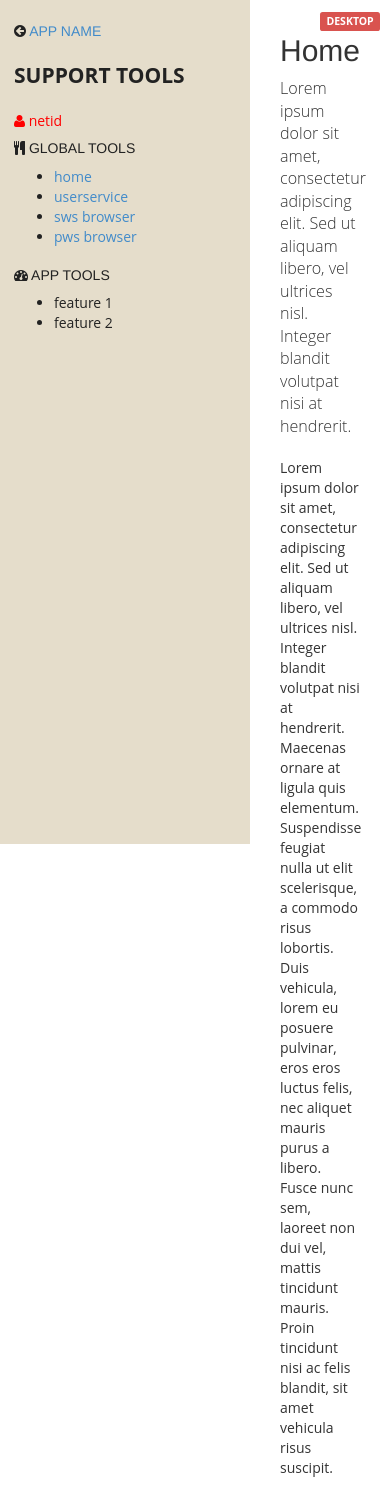
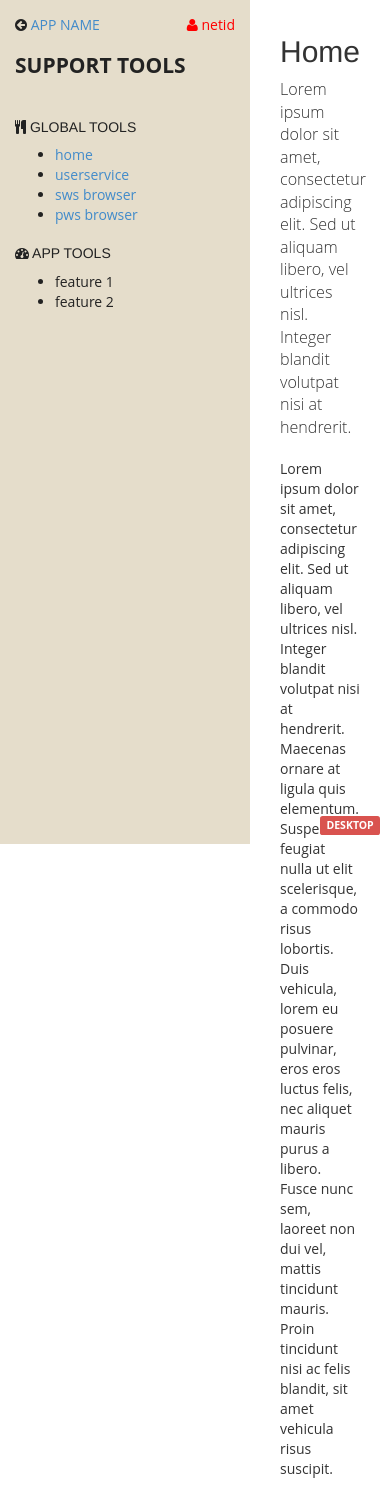
Before and after one commit to uw-it-aca/django-supporttools, a Django app: template supporttools/templates/supporttools/home.html in a window 390 px wide. Run offline with Django 3.2, Linux system fonts and the light colour scheme; the template is opened without the code that fills it, so the values that code supplies are empty; style sheets or scripts are compiled from the project's sources; some libraries are stand-ins or nearby versions.

Commit message:
Adds support for mobile and desktop menu.

```diff
--- a/supporttools/static/supporttools/css/desktop.less
+++ b/supporttools/static/supporttools/css/desktop.less
@@ -23,13 +22,12 @@
     background-attachment: fixed;
     height: auto;
 
-        /*.masthead-inner {
-        position: absolute;
-        right: 0;
-        left: 0;
-        z-index: 15;
-        padding: 30px;
-        }*/
+    .masthead-inner {
+
+        .tool-app {}
+        .tool-name { }
+        .tool-list { background:none; }
+    }
 
 }
 
--- a/supporttools/static/supporttools/css/mobile.less
+++ b/supporttools/static/supporttools/css/mobile.less
@@ -26,17 +26,16 @@ body {
     background: #E5DDCB;
 
 
-    .masthead-inner { padding: 1em;
+    .masthead-inner {
+        .tool-app { margin: 0; padding: 15px; }
+        .tool-name { text-transform: uppercase; font-size: 1.5em; font-weight: bold; padding: 0 15px 15px; }
+        .tool-list { background:#ccc; padding:15px; }
 
-         .tool-name { text-transform: uppercase; margin-bottom: 1em; font-size: 1.5em; font-weight: bold; }
-         ul { margin-bottom: 1.5em; }
-
-
+        ul { margin-bottom: 1.5em; }
     }
 }
 
-.content { padding: 1em; }
-
+.content { padding: 15px; }
 
 .stuck { position: fixed; top: 0; left: 0; right: 0; z-index: 999; }
 
@@ -44,7 +43,7 @@ body {
 
 /*** developer ***/
 
-#developer { position: absolute; top:10px; right: 10px; text-transform: uppercase; }
+#developer { position: absolute; bottom:10px; right: 10px; text-transform: uppercase; }
 
 /*** user service overrides ***/
 /***
--- a/supporttools/templates/supporttools/base.html
+++ b/supporttools/templates/supporttools/base.html
@@ -49,18 +49,23 @@
         {% endcompress %}
         {% endif %}
 
-        <script src="{{ STATIC_URL }}supporttools/js/vendor/modernizr-2.6.2.min.js"></script>
-
     </head>
     <body>
 
         <header class="masthead">
             <div class="masthead-inner">
-           <h5 style="margin-bottom:1.5em;"><i class="fa fa-arrow-circle-left"></i>  <a href="/">APP NAME</a></h5>
 
-            <div class="tool-name">SUPPORT TOOLS</div>
+                <div class="clearfix tool-app">
+                    <div class="pull-left" style="display:inline-block;"><i class="fa fa-arrow-circle-left"></i>  <a href="/">APP NAME</a></div>
+                    <div class="pull-right" style="display:inline-block; color:red;"><i class="fa fa-user"></i> netid</div>
+                </div>
 
-            <div style="color:red;"><i class="fa fa-user"></i> netid</div>
+                <div class="clearfix tool-name">
+                    <span>SUPPORT TOOLS</span>
+                    <div class="pull-right" style="display:inline-block;"><a href="#" id="tool_menu_button"><i class="fa fa-bars"></i></a></div>
+                </div>
+
+                <div id="tool_menu" class="tool-list hide">
 
                     <h5><i class="fa fa-cutlery"></i> GLOBAL TOOLS</h5>
                     <ul>
@@ -75,6 +80,7 @@
                         <li>feature 1</li>
                         <li>feature 2</li>
                     </ul>
+                </div>
 
             </div>
         </header>
@@ -100,26 +106,24 @@
         <script src="//ajax.googleapis.com/ajax/libs/jquery/1.10.2/jquery.min.js"></script>
         <script>window.jQuery || document.write('<script src="{{ STATIC_URL }}supporttools/js/vendor/jquery-1.10.2.min.js"><\/script>')</script>
 
+        <script type="text/javascript">
+            window.support = {
+                is_mobile: {% if request.is_mobile %}true{% else %}false{% endif %},
+                is_tablet: {% if request.is_tablet %}true{% else %}false{% endif %},
+                is_desktop: {% if not request.is_mobile and not request.is_tablet %}true{% else %}false{% endif %}
+            };
+        </script>
+
         <!-- javascript -->
         {% compress js %}
             <script src="{{ STATIC_URL }}supporttools/js/vendor/bootstrap-3.0.0.min.js"></script>
             <script src="{{ STATIC_URL }}supporttools/js/vendor/handlebars-1.0.0.min.js"></script>
 
             <script src="{{ STATIC_URL }}supporttools/js/main.js"></script>
-            {% block extra_js %}{% endblock %}
+
+
         {% endcompress %}
 
-        <!-- Google Analytics: change UA-XXXXX-X to be your site's ID. -->
-        <!--
-        <script>
-            (function(b,o,i,l,e,r){b.GoogleAnalyticsObject=l;b[l]||(b[l]=
-            function(){(b[l].q=b[l].q||[]).push(arguments)});b[l].l=+new Date;
-            e=o.createElement(i);r=o.getElementsByTagName(i)[0];
-            e.src='//www.google-analytics.com/analytics.js';
-            r.parentNode.insertBefore(e,r)}(window,document,'script','ga'));
-            ga('create','UA-XXXXX-X');ga('send','pageview');
-        </script>
-        -->
 
     </body>
 </html>
```
Also changed, not shown: other parts of supporttools/static/supporttools/css/desktop.less (+0 -2 lines), other parts of supporttools/static/supporttools/css/mobile.less (+18 -0 lines), supporttools/static/supporttools/js/main.js (+12 -0 lines). Lines whose indentation alone changed are shown as unchanged.
